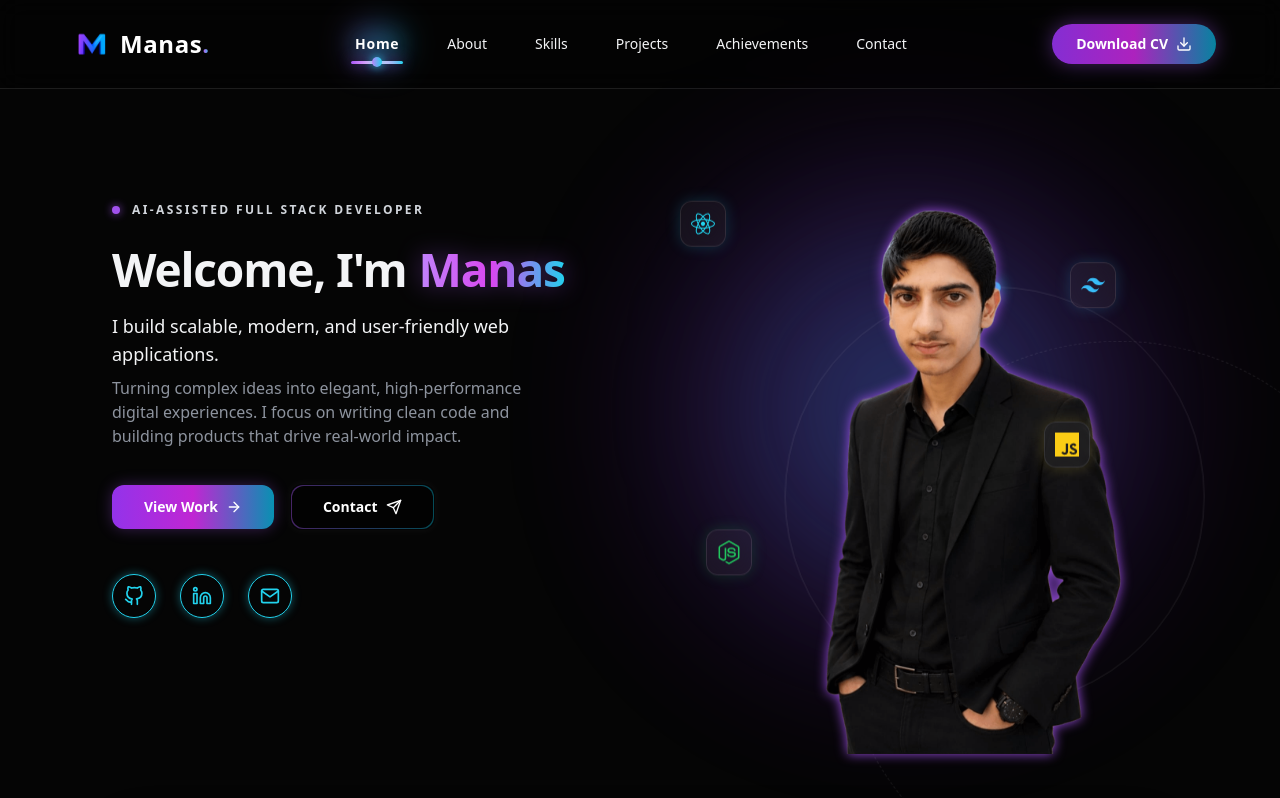
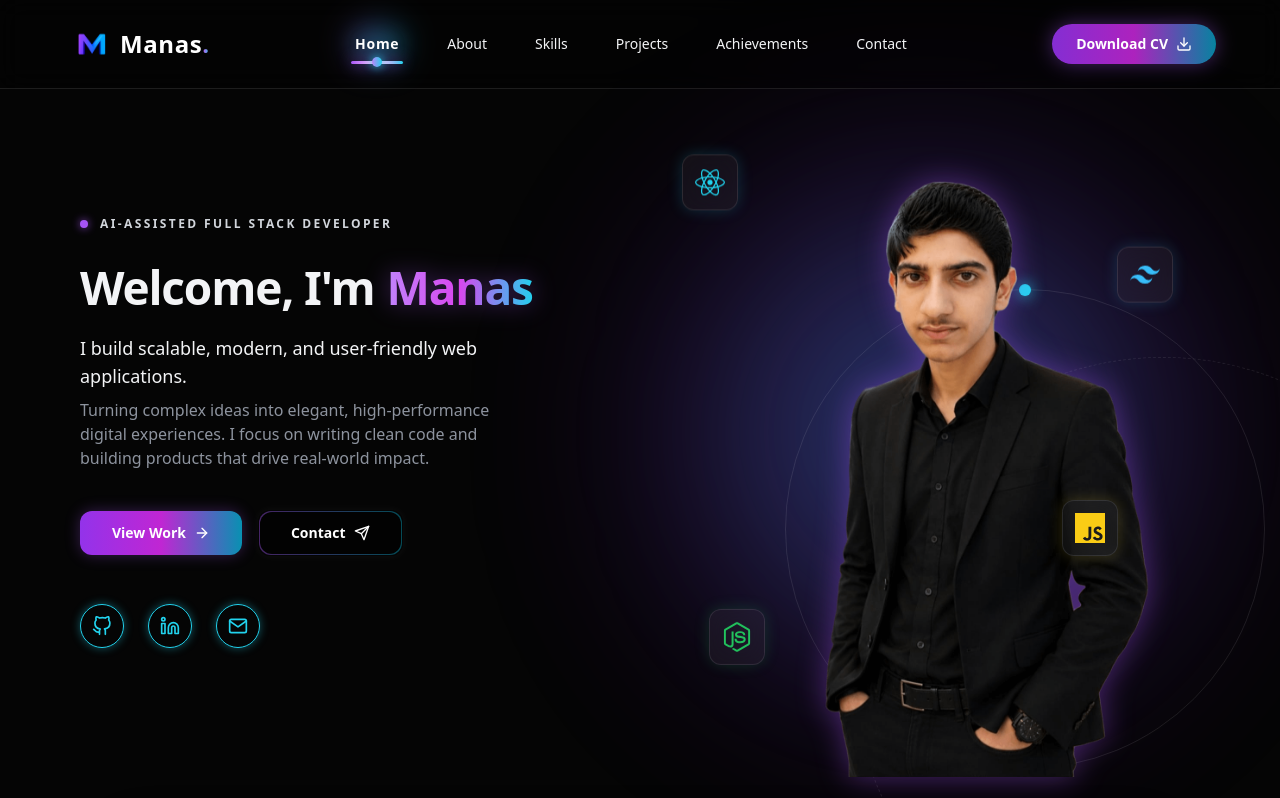
Before and after one commit to Manas-2007/Portfolio-Site, a React (Vite) app in the folder Portfolio Site/: page / in a window 1280 px wide. Shown: the top 798 px of the page. Built offline with nearby package versions, Linux system fonts and the light colour scheme.

Commit message:
Fixed desktop paddings

```diff
--- a/Portfolio Site/src/Components/Footer.jsx
+++ b/Portfolio Site/src/Components/Footer.jsx
@@ -34,7 +34,7 @@ const Footer = () => {
       {/* Background ambient glow */}
       <div className="absolute top-0 left-1/2 -translate-x-1/2 w-[600px] h-[300px] bg-purple-600/10 blur-[100px] rounded-full pointer-events-none -z-10"></div>
 
-      <div className="w-full max-w-[1300px] mx-auto px-6 md:px-12 lg:px-20 xl:px-28">
+      <div className="w-full max-w-[1300px] mx-auto">
 
         {/* Main Footer Content */}
         <div className="grid grid-cols-1 sm:grid-cols-2 lg:grid-cols-3 gap-8 lg:gap-6 mb-10">
--- a/Portfolio Site/src/Components/Hero.jsx
+++ b/Portfolio Site/src/Components/Hero.jsx
@@ -1,14 +1,15 @@
 import React from 'react';
-import { FiArrowRight, FiSend, FiGithub, FiLinkedin, FiInstagram, FiMail } from 'react-icons/fi';
+import { FiArrowRight, FiSend, FiGithub, FiLinkedin, FiMail } from 'react-icons/fi';
 import { FaReact, FaNodeJs } from 'react-icons/fa';
 import { SiTailwindcss, SiJavascript } from 'react-icons/si';
 
 const Hero = () => {
   return (
-    <section id="home" className="relative min-h-screen flex flex-col lg:flex-row items-center justify-between pt-24 lg:pt-5 pb-0 px-6 md:px-12 lg:px-28 gap-12 lg:gap-4 overflow-hidden">
+    <section id='home' className="relative min-h-screen flex items-center justify-center pt-32 pb-12 lg:pt-16 lg:pb-0 px-6 md:px-12 lg:px-20 overflow-hidden">
+    <div className="w-full max-w-[1300px] mx-auto flex flex-col lg:flex-row items-center gap-12 lg:gap-8">
 
         {/* LEFT COLUMN - TEXT & CONTENT */}
-      <div className="w-full lg:flex-1 flex flex-col items-center lg:items-start text-center lg:text-left justify-center relative z-10 gap-5">
+    <div className="w-full lg:flex-1 flex flex-col items-center lg:items-start text-center lg:text-left justify-center relative z-10 gap-6 lg:max-w-[600px]">
 
           {/* Minimal Role Badge */}
           <div className="flex items-center gap-3 mb-1 lg:mb-2">
@@ -38,7 +39,6 @@ const Hero = () => {
 
           {/* Action Buttons*/}
           <div className="flex flex-col sm:flex-row items-center gap-4 mt-4 w-full sm:w-auto">
-
             {/* View Work (Primary) */}
             <a href="#projects" className="group relative flex items-center justify-center w-full sm:w-auto gap-2 px-8 py-3 rounded-xl font-semibold text-sm text-white overflow-hidden shadow-[0_0_15px_rgba(168,85,247,0.3)] hover:shadow-[0_0_25px_rgba(34,211,238,0.4)] transition-all duration-300 active:scale-95">
               <span className="absolute inset-0 w-full h-full bg-gradient-to-r from-purple-600 via-fuchsia-600 to-cyan-600"></span>
@@ -57,17 +57,15 @@ const Hero = () => {
               <div className="absolute inset-0 rounded-xl bg-gradient-to-r from-purple-500/50 to-cyan-500/50 p-[1px] -z-10">
                 <div className="h-full w-full rounded-xl bg-[#030303]"></div>
               </div>
-
               <span className="relative flex items-center gap-2 z-10">
                 Contact
                 <FiSend size={16} className="group-hover:-translate-y-1 group-hover:translate-x-1 transition-transform duration-300" />
               </span>
             </a>
-
           </div>
 
           {/* Social Links */}
-<div className="flex items-center gap-6 mt-6">
+          <div className="flex items-center justify-center lg:justify-start gap-6 mt-6 w-full">
             {[
               { icon: <FiGithub size={20} />, link: "https://github.com/manas-2007" },
               { icon: <FiLinkedin size={20} />, link: "http://www.linkedin.com/in/manas-kumar-patidar-73954a374" },
@@ -86,51 +84,52 @@ const Hero = () => {
               </a>
             ))}
           </div>
-
-
-
         </div>
 
+        {/* RIGHT COLUMN - IMAGE & GRAPHICS */}
+        {/* FIX: Changed items-end to items-center and fixed height limits so it perfectly aligns with the text */}
+        <div className="w-full lg:flex-1 relative flex items-center justify-center lg:justify-end min-h-[350px] sm:min-h-[400px] lg:min-h-[500px] z-10 mt-8 lg:mt-0">
 
-      {/* RIGHT COLUMN - IMAGE & GRAPHICS */}
-      <div className="w-full lg:flex-1 relative flex items-end justify-center lg:justify-end min-h-[300px] sm:min-h-[350px] lg:min-h-[calc(100vh-7rem)] z-10">
-
-        <div className="absolute top-1/2 left-1/2 -translate-x-1/2 -translate-y-1/2 w-[350px] md:w-[350px] lg:w-[450px] h-[350px] md:h-[350px] lg:h-[450px] bg-purple-600/30 rounded-full blur-[50px] md:blur-[100px] lg:blur-[100px] animate-pulse -z-10"></div>
-        <div className="absolute top-1/2 left-1/2 -translate-x-1/2 -translate-y-1/2 w-[250px] md:w-[250px] lg:w-[280px] h-[250px] md:h-[250px] lg:h-[280px] bg-cyan-500/20 rounded-full blur-[40px] md:blur-[80px] lg:blur-[80px] -z-10"></div>
+          {/* Glow Effects */}
+          <div className="absolute top-1/2 left-1/2 -translate-x-1/2 -translate-y-1/2 w-[350px] lg:w-[500px] h-[350px] lg:h-[500px] bg-purple-600/30 rounded-full blur-[70px] lg:blur-[120px] animate-pulse -z-10"></div>
+          <div className="absolute top-1/2 left-1/2 -translate-x-1/2 -translate-y-1/2 w-[250px] lg:w-[350px] h-[250px] lg:h-[350px] bg-cyan-500/20 rounded-full blur-[50px] lg:blur-[90px] -z-10"></div>
 
           {/* Premium Orbital Animations */}
-        <div className="absolute top-1/2 left-1/2 -translate-x-1/2 -translate-y-1/2 w-[280px] sm:w-[320px] md:w-[320px] lg:w-[420px] h-[280px] sm:h-[320px] md:h-[320px] lg:h-[420px] border border-white/10 rounded-full animate-[spin_15s_linear_infinite] -z-5">
+          <div className="absolute top-1/2 left-1/2 -translate-x-1/2 -translate-y-1/2 w-[280px] sm:w-[320px] lg:w-[480px] h-[280px] sm:h-[320px] lg:h-[480px] border border-white/10 rounded-full animate-[spin_15s_linear_infinite] -z-5">
             <div className="absolute top-0 left-1/2 -translate-x-1/2 -translate-y-1/2 w-3 h-3 bg-cyan-400 rounded-full shadow-[0_0_15px_rgba(34,211,238,1)]"></div>
           </div>
 
-        <div className="absolute top-1/2 left-1/2 -translate-x-1/2 -translate-y-1/2 w-[360px] sm:w-[400px] md:w-[420px] lg:w-[560px] h-[360px] sm:h-[400px] md:h-[420px] lg:h-[560px] border border-dashed border-white/10 rounded-full animate-[spin_25s_linear_infinite_reverse] -z-5">
+          <div className="absolute top-1/2 left-1/2 -translate-x-1/2 -translate-y-1/2 w-[360px] sm:w-[400px] lg:w-[620px] h-[360px] sm:h-[400px] lg:h-[620px] border border-dashed border-white/10 rounded-full animate-[spin_25s_linear_infinite_reverse] -z-5">
             <div className="absolute bottom-0 left-1/2 -translate-x-1/2 translate-y-1/2 w-4 h-4 bg-purple-500 rounded-full shadow-[0_0_20px_rgba(168,85,247,1)]"></div>
           </div>
 
-        {/* Profile Image */}
+          {/* Profile Image - Increased max-w for desktop to fill space nicely */}
           <img
             src="/profile.jpg"
             alt="Manas"
-          className="relative z-10 w-full max-w-[300px] sm:max-w-[340px] md:max-w-[380px] lg:max-w-[420px] h-auto object-contain object-bottom drop-shadow-[0_0_6px_rgba(168,85,247,0.9)]"
+            className="relative z-10 w-full max-w-[300px] sm:max-w-[340px] md:max-w-[380px] lg:max-w-[460px] h-auto object-contain drop-shadow-[0_0_15px_rgba(168,85,247,0.4)]"
+            // Optional: Agar profile pic ko bottom se fade karna ho toh ye style uncomment kar lena
+            // style={{ WebkitMaskImage: 'linear-gradient(to top, transparent 0%, black 15%)' }}
           />
 
-        {/* Floating Tech Icons */}
-        <div className="absolute top-[10%] lg:top-[20%] right-[75%] lg:right-[85%] p-2.5 rounded-xl bg-white/5 border border-white/10 backdrop-blur-md animate-[bounce_4s_infinite] shadow-[0_0_15px_rgba(34,211,238,0.2)] z-20">
-          <FaReact className="text-xl md:text-2xl text-cyan-400" />
+          {/* Floating Tech Icons - Adjusted positions to scale better with the new center alignment */}
+          <div className="absolute top-[5%] lg:top-[10%] right-[75%] lg:right-[85%] p-3 rounded-xl bg-white/5 border border-white/10 backdrop-blur-md animate-[bounce_4s_infinite] shadow-[0_0_15px_rgba(34,211,238,0.2)] z-20">
+            <FaReact className="text-xl lg:text-3xl text-cyan-400" />
           </div>
 
-        <div className="absolute top-[25%] lg:top-[30%] right-[5%] md:right-[5%] lg:right-[10%] p-2.5 rounded-xl bg-white/5 border border-white/10 backdrop-blur-md animate-[bounce_5s_infinite_reverse] shadow-[0_0_15px_rgba(56,189,248,0.2)] z-20">
-          <SiTailwindcss className="text-xl md:text-2xl text-sky-400" />
+          <div className="absolute top-[20%] lg:top-[25%] right-[5%] lg:right-[5%] p-3 rounded-xl bg-white/5 border border-white/10 backdrop-blur-md animate-[bounce_5s_infinite_reverse] shadow-[0_0_15px_rgba(56,189,248,0.2)] z-20">
+            <SiTailwindcss className="text-xl lg:text-3xl text-sky-400" />
           </div>
 
-        <div className="absolute bottom-[35%] lg:bottom-[40%] right-[10%] md:right-[10%] lg:right-[15%] p-2.5 rounded-xl bg-white/5 border border-white/10 backdrop-blur-md animate-[bounce_6s_infinite] shadow-[0_0_15px_rgba(253,224,71,0.2)] z-20">
-          <SiJavascript className="text-xl md:text-2xl text-yellow-400" />
+          <div className="absolute bottom-[25%] lg:bottom-[30%] right-[10%] lg:right-[15%] p-3 rounded-xl bg-white/5 border border-white/10 backdrop-blur-md animate-[bounce_6s_infinite] shadow-[0_0_15px_rgba(253,224,71,0.2)] z-20">
+            <SiJavascript className="text-xl lg:text-3xl text-yellow-400" />
           </div>
 
-        <div className="absolute bottom-[20%] lg:bottom-[25%] right-[70%] lg:right-[80%] p-2.5 rounded-xl bg-white/5 border border-white/10 backdrop-blur-md animate-[bounce_4.5s_infinite_reverse] shadow-[0_0_15px_rgba(34,197,94,0.2)] z-20">
-          <FaNodeJs className="text-xl md:text-2xl text-green-500" />
+          <div className="absolute bottom-[10%] lg:bottom-[15%] right-[70%] lg:right-[80%] p-3 rounded-xl bg-white/5 border border-white/10 backdrop-blur-md animate-[bounce_4.5s_infinite_reverse] shadow-[0_0_15px_rgba(34,197,94,0.2)] z-20">
+            <FaNodeJs className="text-xl lg:text-3xl text-green-500" />
           </div>
 
+        </div>
       </div>
     </section>
   );
--- a/Portfolio Site/src/index.css
+++ b/Portfolio Site/src/index.css
@@ -2,3 +2,32 @@ html {
   scroll-behavior: smooth;
   scroll-padding-top: 100px;
 }
+
+/* =========================================
+   🔥 PREMIUM CUSTOM SCROLLBAR 🔥
+========================================= */
+
+/* Firefox ke liye */
+* {
+  scrollbar-width: thin;
+  scrollbar-color: #a855f7 #050505; /* Thumb: Purple, Track: Dark Black */
+}
+
+/* Chrome, Edge, aur Safari ke liye */
+::-webkit-scrollbar {
+  width: 8px; /* Patla aur sleek */
+}
+
+::-webkit-scrollbar-track {
+  background: #050505; /* Track ka background (dark) */
+  border-radius: 10px;
+}
+
+::-webkit-scrollbar-thumb {
+  background: linear-gradient(to bottom, #a855f7, #06b6d4); /* Purple to Cyan gradient */
+  border-radius: 10px; /* Rounded corners */
+}
+
+::-webkit-scrollbar-thumb:hover {
+  background: linear-gradient(to bottom, #d946ef, #22d3ee); /* Hover par thoda bright (Fuchsia to light Cyan) */
+}
```
Also changed, not shown: 1 other file (tests, documents, lock files or other folders). Lines whose indentation alone changed are shown as unchanged.
